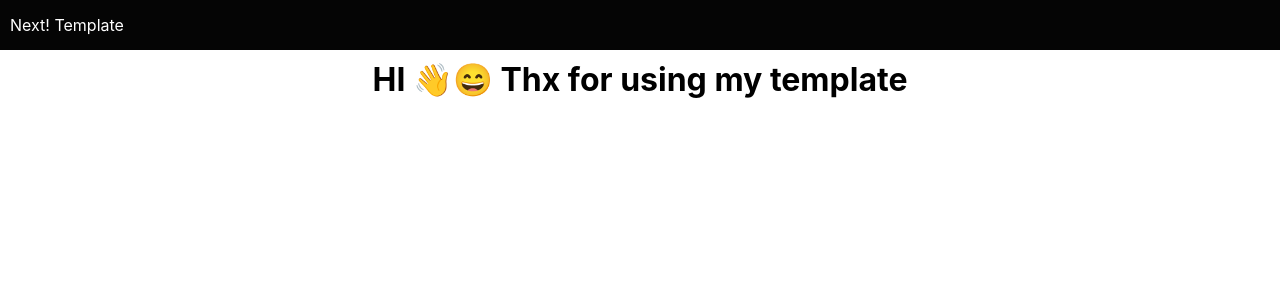
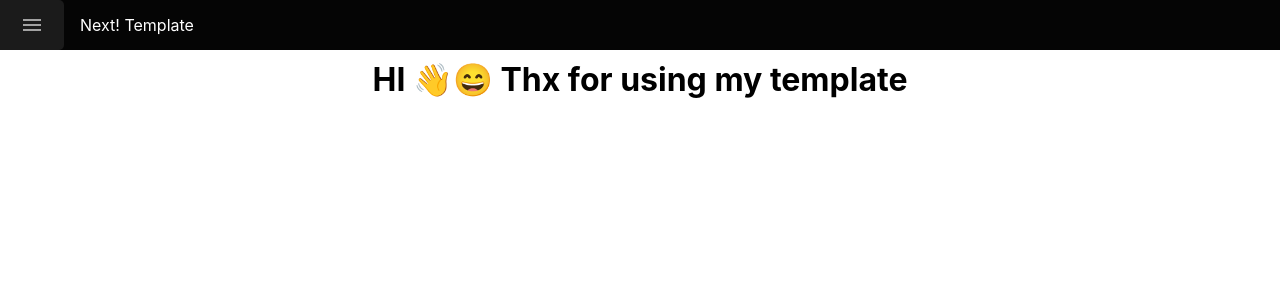
Before and after one commit to nachom12/nextjs-template, a Next.js app: page /greet in a window 1280 px wide. Shown: the top 300 px of the page. Built offline with nearby package versions, Linux system fonts and the light colour scheme.

Commit message:
Adding material ui sidebar

```diff
--- a/components/layout/header.js
+++ b/components/layout/header.js
@@ -1,9 +1,12 @@
 import styles from "../../styles/layout/header.module.scss";
 
 export default function Header() {
+
   return (
     <div className={styles.header}>
-      <span>Next! Template</span>
+      <div className={styles.header_title}>
+        <span>Next! Template</span>
+      </div>
     </div>
   );
 }
--- a/components/layout/layout.js
+++ b/components/layout/layout.js
@@ -1,14 +1,20 @@
+import { useState } from "react";
 import Head from "next/head";
 import Header from "./header";
+import TemporaryDrawer from "../material/drawer";
 import styles from "../../styles/layout/layout.module.scss";
 
 export default function Layout({ children }) {
+
+  const [sidebarStatus, setSidebarStatus] = useState(false);
+
   return (
     <>
       <Head>
         <title>Next! template</title>
       </Head>
-      <Header />
+      <Header setSidebarStatus={setSidebarStatus} sidebarStatus={sidebarStatus}/>
+      <TemporaryDrawer sidebarStatus={sidebarStatus}/>
       <main className={styles.page}>{children}</main>
     </>
   );
--- /dev/null
+++ b/components/material/drawer.js
@@ -0,0 +1,79 @@
+import * as React from 'react';
+import Box from '@mui/material/Box';
+import Drawer from '@mui/material/Drawer';
+import Button from '@mui/material/Button';
+import List from '@mui/material/List';
+import Divider from '@mui/material/Divider';
+import ListItem from '@mui/material/ListItem';
+import ListItemButton from '@mui/material/ListItemButton';
+import ListItemIcon from '@mui/material/ListItemIcon';
+import ListItemText from '@mui/material/ListItemText';
+import InboxIcon from '@mui/icons-material/MoveToInbox';
+import MailIcon from '@mui/icons-material/Mail';
+import MenuIcon from '@mui/icons-material/Menu';
+import styles from '../../styles/layout/material/drawer.module.scss';
+
+export default function TemporaryDrawer({sidebarStatus}) {
+
+  const [state, setState] = React.useState({
+    left: false,
+  });
+
+  const toggleDrawer = (anchor, open) => (event) => {
+    if (event.type === 'keydown' && (event.key === 'Tab' || event.key === 'Shift')) {
+      return;
+    }
+
+    setState({ ...state, [anchor]: open });
+  };
+
+  const list = (anchor) => (
+    <Box
+      sx={{ width: anchor === 'top' || anchor === 'bottom' ? 'auto' : 250 }}
+      role="presentation"
+      onClick={toggleDrawer(anchor, false)}
+      onKeyDown={toggleDrawer(anchor, false)}
+    >
+      <List>
+        {['Inbox', 'Starred', 'Send email', 'Drafts'].map((text) => (
+          <ListItem key={text} disablePadding>
+            <ListItemButton>
+              <ListItemIcon>
+                <InboxIcon />
+              </ListItemIcon>
+              <ListItemText primary={text} />
+            </ListItemButton>
+          </ListItem>
+        ))}
+      </List>
+      <Divider />
+      <List>
+        {['Home'].map((text) => (
+          <ListItem key={text} disablePadding>
+            <ListItemButton>
+              <ListItemIcon>
+                <MailIcon />
+              </ListItemIcon>
+              <ListItemText primary={text} />
+            </ListItemButton>
+          </ListItem>
+        ))}
+      </List>
+    </Box>
+  );
+
+  return (
+    <div className={styles.hamburger}>
+      <React.Fragment key={'left'}>
+        <Button onClick={toggleDrawer('left', true)}><MenuIcon /></Button>
+        <Drawer
+          anchor={'left'}
+          open={state['left']}
+          onClose={toggleDrawer('left', false)}
+        >
+          {list('left')}
+        </Drawer>
+      </React.Fragment>
+    </div>
+  );
+}
--- a/package.json
+++ b/package.json
@@ -6,6 +6,10 @@
     "start": "next start"
   },
   "dependencies": {
+    "@emotion/react": "^11.11.1",
+    "@emotion/styled": "^11.11.0",
+    "@mui/icons-material": "^5.14.7",
+    "@mui/material": "^5.14.7",
     "next": "latest",
     "react": "18.2.0",
     "react-dom": "18.2.0",
--- a/styles/layout/header.module.scss
+++ b/styles/layout/header.module.scss
@@ -8,4 +8,7 @@
   display: flex;
   align-items: center;
   color: white;
+  .header_title{
+    margin-left: 70px;
+  }
 }
--- /dev/null
+++ b/styles/layout/material/drawer.module.scss
@@ -0,0 +1,17 @@
+.hamburger {
+  position: absolute;
+  background-color: rgb(27, 27, 27);
+  border-radius: 0px 5px 5px 0px;
+  top: 0;
+  left: 0;
+  height: 50px;
+  opacity: 0.9;
+  transition: 0.5s;
+  &:hover {
+    opacity: 1;
+  }
+  > * {
+    height: 100%;
+    color: rgb(163, 163, 163) !important;
+  }
+}
```
Also changed, not shown: 1 other file (tests, documents, lock files or other folders).
